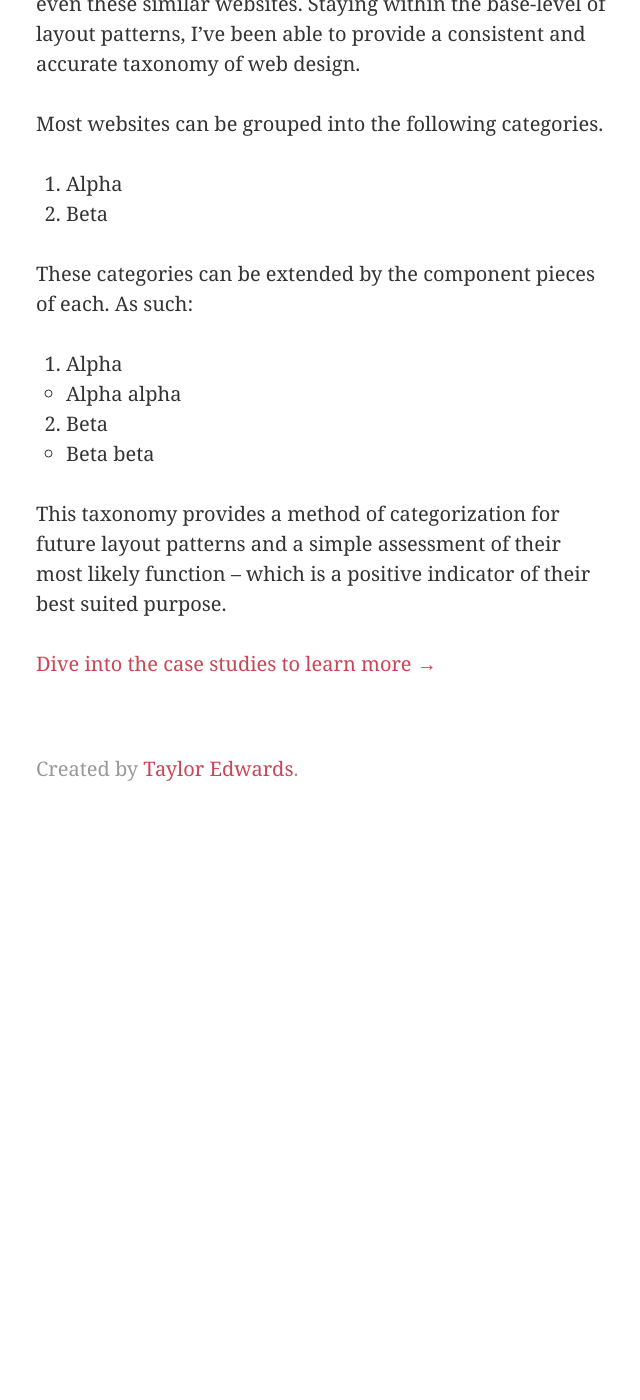
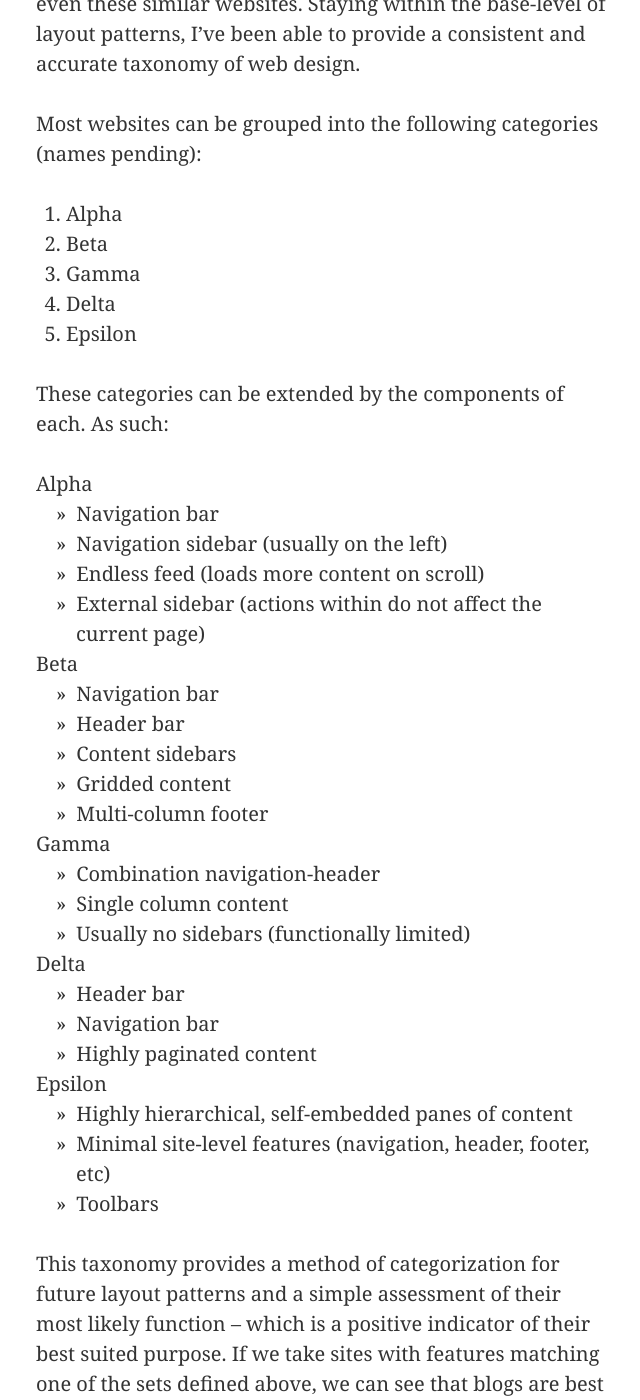
Before and after one commit to taylor-edwards/layout-patterns, a Jekyll site: the page built from index.md, in a window 1280 px wide and 1400 px high, scrolled down 1218 px. Shown: the whole window, without its empty margins (154-794 px from the left). Built offline with Jekyll 4.4.1, drawn with Linux system fonts in a browser that asks for light colours; before the commit the page ends 2062 px from its top, so only the background shows below that; some of the changed text lies outside the part shown.

Commit message:
Content update
Added component breakdowns of the patterns to overview; continuation
section to process; formatted sources.

```diff
--- a/index.md
+++ b/index.md
@@ -12,18 +12,44 @@ My answer is this: functionality is mutually dependent on layout and web design
 
 The most confirming piece of evidence supporting this is the reverse application of the sorting technique. If you group websites together by function alone (i.e. social media, news media, forum, etc), you'll notice the groupings form in the same way as if you categorized based on layout alone. My reason for not simply sorting by function, however, is that implementation and user flows are much more flexible than layout design, and tend to fluctuate significantly between even these similar websites. Staying within the base-level of layout patterns, I've been able to provide a consistent and accurate taxonomy of web design.
 
-Most websites can be grouped into the following categories.
+<p id="patterns">Most websites can be grouped into the following categories (names pending):</p>
 
 1. Alpha
 2. Beta
+3. Gamma
+4. Delta
+5. Epsilon
 
-These categories can be extended by the component pieces of each. As such:
+These categories can be extended by the components of each. As such:
 
-1. Alpha
-   * Alpha alpha
-2. Beta
-   * Beta beta
+Alpha
+  : Navigation bar
+  : Navigation sidebar (usually on the left)
+  : Endless feed (loads more content on scroll)
+  : External sidebar (actions within do not affect the current page)
 
-This taxonomy provides a method of categorization for future layout patterns and a simple assessment of their most likely function – which is a positive indicator of their best suited purpose.
+Beta
+  : Navigation bar
+  : Header bar
+  : Content sidebars
+  : Gridded content
+  : Multi-column footer
+
+Gamma
+  : Combination navigation-header
+  : Single column content
+  : Usually no sidebars (functionally limited)
+
+Delta
+  : Header bar
+  : Navigation bar
+  : Highly paginated content
+
+Epsilon
+  : Highly hierarchical, self-embedded panes of content
+  : Minimal site-level features (navigation, header, footer, etc)
+  : Toolbars
+
+This taxonomy provides a method of categorization for future layout patterns and a simple assessment of their most likely function – which is a positive indicator of their best suited purpose. If we take sites with features matching one of the sets defined above, we can see that blogs are best suited to the Gamma layout pattern and social media networks make good use of a wide combination of components. Importantly to my case studies, news media seem to be best fit by the Beta pattern.
 
 [Dive into the case studies to learn more &rarr;](/case-studies)
```
Also changed, not shown: case-studies.md (+5 -7 lines), process.md (+10 -6 lines), sources.md (+6 -4 lines).
